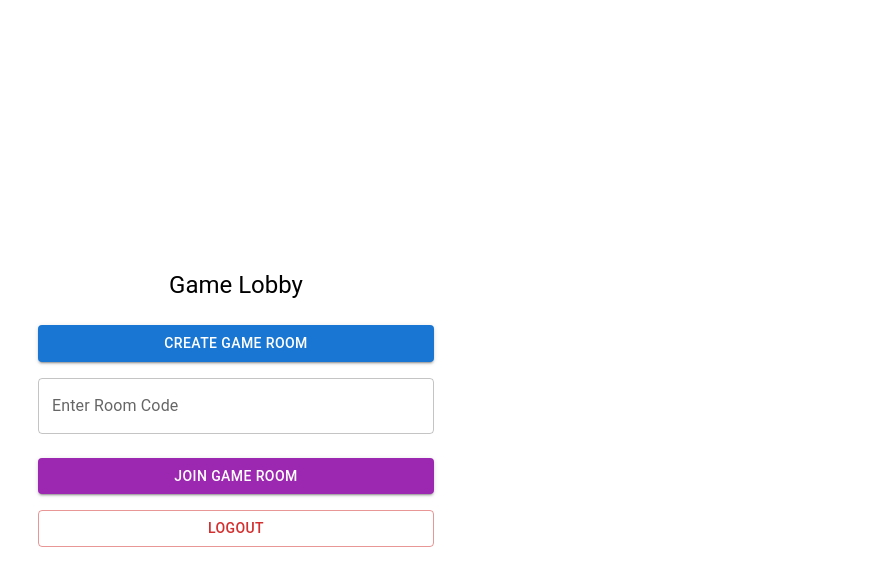
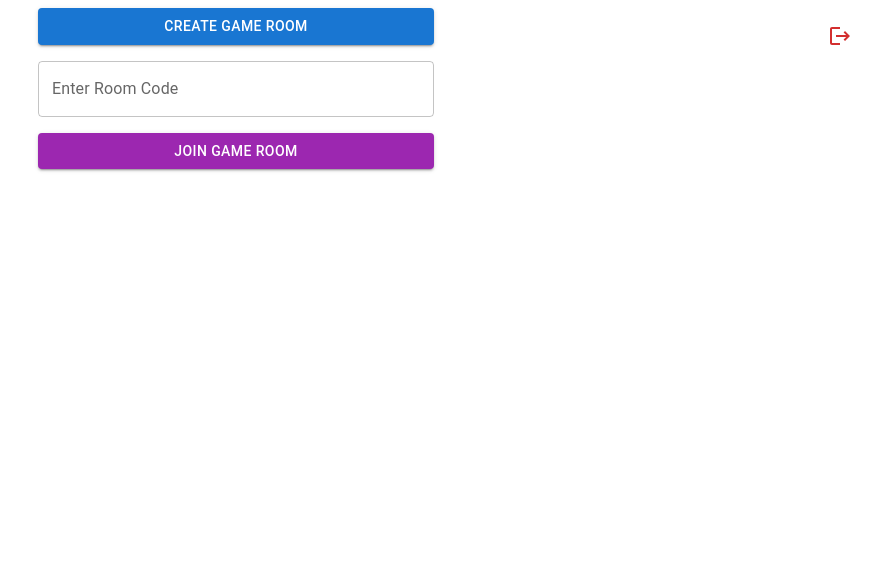
Before and after one commit to sahinmeric/trivia-ai, a React (Create React App) app: page /lobby in a window 1280 px wide. Shown: the top 586 px of the page, without its empty margins (404-1280 px from the left). Built offline with nearby package versions, Linux system fonts and the light colour scheme; no server answers; sample sign-in values are in the browser's storage.

Commit message:
game lobby created

```diff
--- a/src/components/GameLobby.tsx
+++ b/src/components/GameLobby.tsx
@@ -1,127 +1,42 @@
-import React, { useState } from "react";
-import { auth, db } from "../firebase";
-import {
-  collection,
-  addDoc,
-  updateDoc,
-  doc,
-  arrayUnion,
-} from "firebase/firestore";
-import { signOut } from "firebase/auth";
-import { Box, Button, TextField, Typography, Container } from "@mui/material";
-import { useNavigate } from "react-router-dom";
+import React from "react";
+import { Container, Box } from "@mui/material";
+import { useParams } from "react-router-dom";
+import LobbyControls from "./LobbyControls";
+import PlayerList from "./PlayerList";
+import StartGameButton from "./StartGameButton";
+import LogoutButton from "./LogoutButton";
+import RoomCode from "./RoomCode";
+import usePlayers from "../hooks/usePlayers";
+import useRoomOwner from "../hooks/useRoomOwner";
+import useRoomActions from "../hooks/useRoomActions";
 
 const GameLobby: React.FC = () => {
-  const [roomCode, setRoomCode] = useState("");
-  const [createdRoomCode, setCreatedRoomCode] = useState("");
-  const [error, setError] = useState("");
-  const navigate = useNavigate();
-
-  // Create a new room
-  const createRoom = async () => {
-    setError("");
-    try {
-      const roomRef = await addDoc(collection(db, "rooms"), {
-        host: auth.currentUser?.uid,
-        state: "waiting",
-        players: [{ uid: auth.currentUser?.uid, score: 0 }],
-      });
-      setCreatedRoomCode(roomRef.id);
-    } catch (error) {
-      setError("Failed to create room. Please try again.");
-      console.error("Error creating room:", error);
-    }
-  };
-
-  // Join an existing room by room code
-  const joinRoom = async () => {
-    setError("");
-    try {
-      const roomRef = doc(db, "rooms", roomCode);
-      await updateDoc(roomRef, {
-        players: arrayUnion({ uid: auth.currentUser?.uid, score: 0 }),
-      });
-    } catch (error) {
-      setError("Failed to join room. Please check the code and try again.");
-      console.error("Error joining room:", error);
-    }
-  };
-
-  // Handle user logout
-  const handleLogout = async () => {
-    try {
-      await signOut(auth);
-      navigate("/"); // Redirect to login page after logout
-    } catch (error) {
-      console.error("Error logging out:", error);
-    }
-  };
+  const { roomId } = useParams();
+  const { players, ownerId } = usePlayers(roomId);
+  const isOwner = useRoomOwner(roomId);
+  const { createRoom, joinRoom, error } = useRoomActions();
 
   return (
     <Container maxWidth="xs">
-      <Box
-        display="flex"
-        flexDirection="column"
-        alignItems="center"
-        justifyContent="center"
-        height="100vh"
-      >
-        <Typography variant="h5" gutterBottom>
-          Game Lobby
-        </Typography>
-
-        {createdRoomCode ? (
-          <Typography variant="body1">
-            Room created! Share this code with others to join:{" "}
-            <strong>{createdRoomCode}</strong>
-          </Typography>
+      <Box>
+        {!roomId ? (
+          <LobbyControls
+            createRoom={createRoom}
+            joinRoom={joinRoom}
+            error={error}
+          />
         ) : (
-          <Button
-            variant="contained"
-            color="primary"
-            fullWidth
-            onClick={createRoom}
-            sx={{ mt: 2 }}
-          >
-            Create Game Room
-          </Button>
+          <>
+            {roomId && <RoomCode roomId={roomId} />}
+            <PlayerList players={players} ownerId={ownerId} />
+            <StartGameButton
+              isOwner={isOwner}
+              playerCount={players.length}
+              onStart={() => {}}
+            />
+          </>
         )}
-
-        <TextField
-          label="Enter Room Code"
-          variant="outlined"
-          margin="normal"
-          fullWidth
-          value={roomCode}
-          onChange={(e) => setRoomCode(e.target.value)}
-          sx={{ mt: 2 }}
-        />
-
-        <Button
-          variant="contained"
-          color="secondary"
-          fullWidth
-          onClick={joinRoom}
-          sx={{ mt: 2 }}
-        >
-          Join Game Room
-        </Button>
-
-        {error && (
-          <Typography color="error" variant="body2" sx={{ mt: 2 }}>
-            {error}
-          </Typography>
-        )}
-
-        <Button
-          variant="outlined"
-          color="error"
-          fullWidth
-          onClick={handleLogout}
-          sx={{ mt: 2 }}
-        >
-          Logout
-        </Button>
+        <LogoutButton />
       </Box>
     </Container>
   );
```
